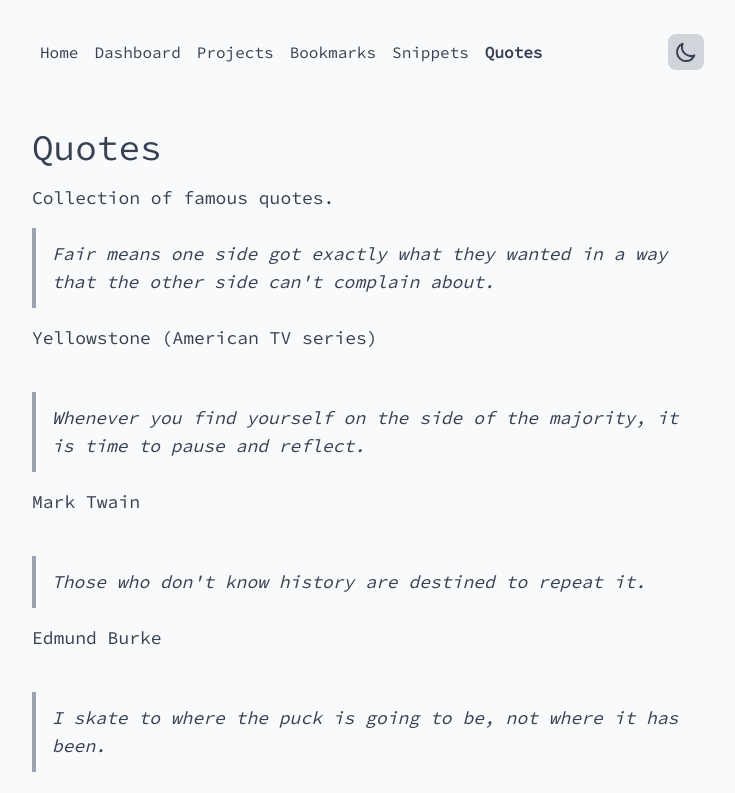
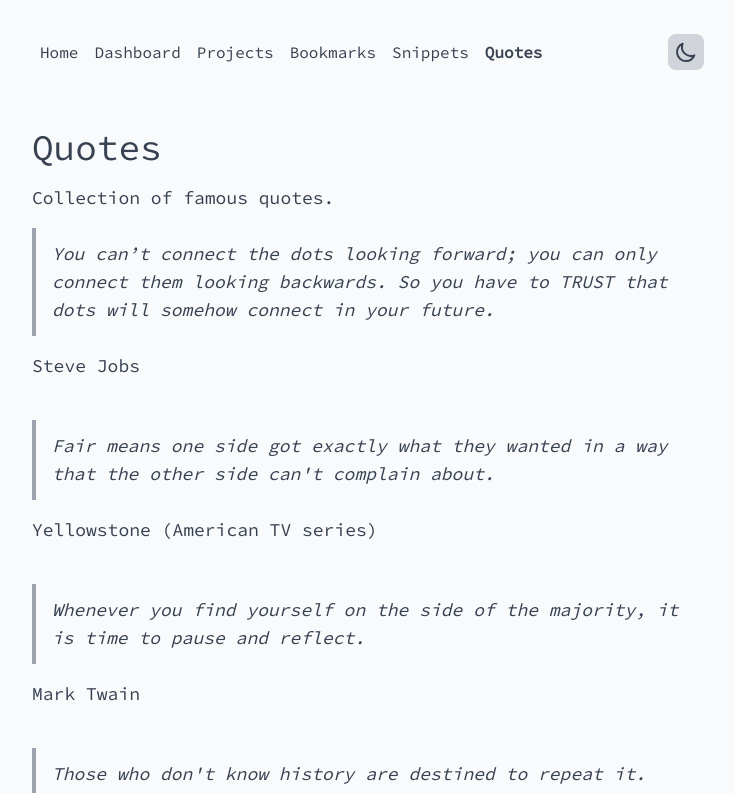
Before and after one commit to destroymayor/jared, a Next.js app: page /quotes in a window 1280 px wide. Shown: the top 793 px of the page, without its empty margins (272-1007 px from the left). Built offline with nearby package versions, Linux system fonts and the light colour scheme.

Commit message:
chore(data/quotes): Add quote item

```diff
--- a/src/data/quotes.js
+++ b/src/data/quotes.js
@@ -1,4 +1,9 @@
 const data = [
+  {
+    author: 'Steve Jobs',
+    quote:
+      'You can’t connect the dots looking forward; you can only connect them looking backwards. So you have to TRUST that dots will somehow connect in your future.',
+  },
   {
     author: 'Yellowstone (American TV series)',
     quote: `Fair means one side got exactly what they wanted in a way that the other side can't complain about.`,
```
